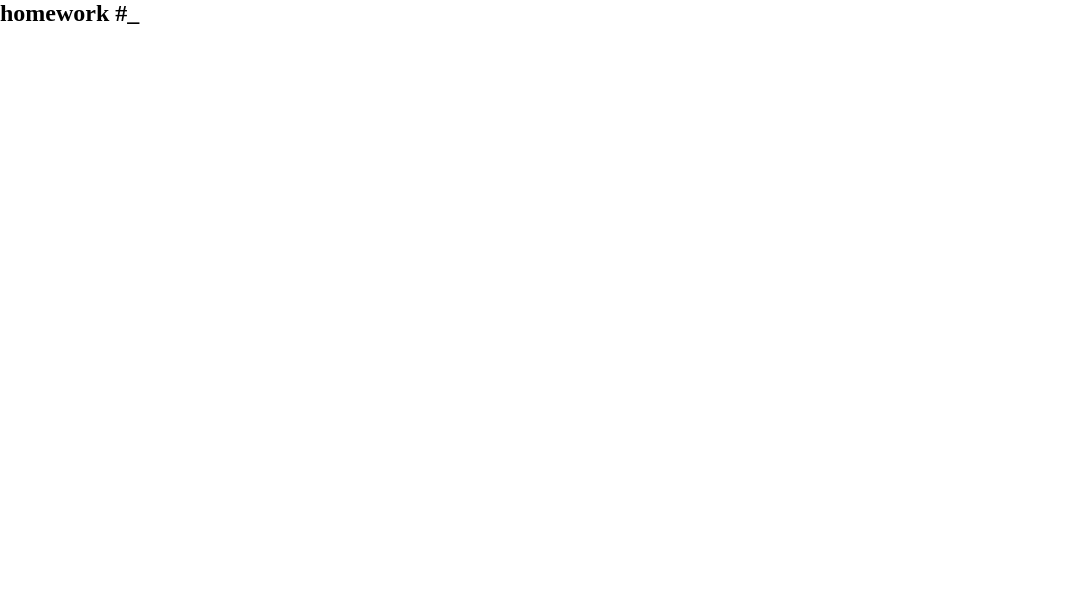
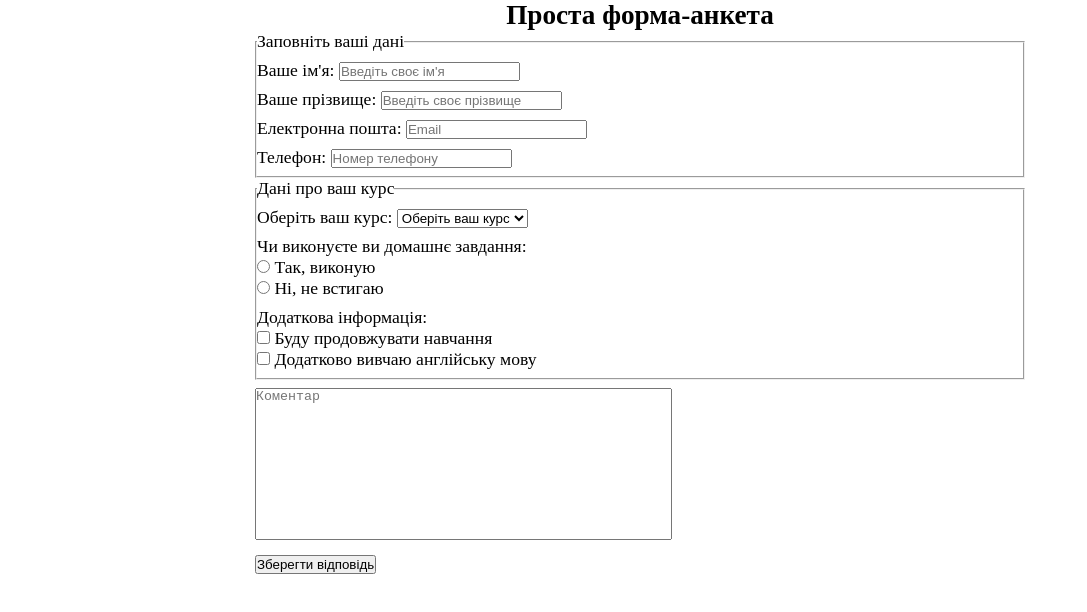
Before and after one commit to Mariia-Smolkova/HomeWork2026, a plain HTML site: page index.html in a window 1280 px wide. Shown: the whole page, without its empty margins (0-1087 px from the left). Drawn offline with Linux system fonts and the light colour scheme.

Commit message:
add homework 5

```diff
--- a/index.html
+++ b/index.html
@@ -1,16 +1,133 @@
-<!DOCTYPE html>
+<!doctype html>
 <html lang="en">
   <head>
-    <meta charset="UTF-8">
-    <meta name="viewport" content="width=device-width, initial-scale=1.0">
-    <title>My homework template</title>
-    <link rel="stylesheet" href="./styles/style.css">
+    <meta charset="UTF-8" />
+    <meta name="viewport" content="width=device-width, initial-scale=1.0" />
+    <title>Form</title>
+    <link rel="stylesheet" href="./styles/style.css" />
   </head>
   <body>
     <header></header>
     <main>
       <section>
-            <h1>homework #_</h1>
+        <div class="container">
+          <h1>Проста форма-анкета</h1>
+          <form>
+            <fieldset>
+              <legend>Заповніть ваші дані</legend>
+              <p>
+                <label for="firstname">Ваше ім'я:</label>
+                <input
+                  id="firstname"
+                  name="firstname"
+                  placeholder="Введіть своє ім'я"
+                  required
+                  title="Поле обов'язкове для заповнення"
+                />
+              </p>
+              <p>
+                <label for="lasttname">Ваше прізвище:</label>
+                <input
+                  id="lasttname"
+                  name="lasttname"
+                  placeholder="Введіть своє прізвище"
+                  required
+                  title="Поле обов'язкове для заповнення"
+                />
+              </p>
+              <p>
+                <label for="email">Електронна пошта:</label>
+                <input
+                  id="email"
+                  name="email"
+                  placeholder="Email"
+                  required
+                  title="Поле обов'язкове для заповнення"
+                />
+              </p>
+              <p>
+                <label for="phone">Телефон:</label>
+                <input
+                  id="phone"
+                  name="phone"
+                  placeholder="Номер телефону"
+                  required
+                  title="Поле обов'язкове для заповнення"
+                />
+              </p>
+            </fieldset>
+            <fieldset>
+              <legend>Дані про ваш курс</legend>
+              <p>
+                <label for="course">Оберіть ваш курс:</label>
+                <select name="course" id="course">
+                  <option value="none" disabled selected>
+                    Оберіть ваш курс
+                  </option>
+                  <optgroup label="Front-end">
+                    <option value="Basic">Front-end Basic</option>
+                    <option value="Pro">Front-end Pro</option>
+                  </optgroup>
+                  <optgroup label="JavaScript">
+                    <option value="R_JS">React JS</option>
+                    <option value="N_JS">Node JS</option>
+                  </optgroup>
+                </select>
+              </p>
+              <p>
+                <label for="homework"
+                  >Чи виконуєте ви домашнє завдання:
+                  <br />
+                  <input
+                    type="radio"
+                    name="homework"
+                    id="Так, виконую"
+                    value="Так, виконую"
+                  />
+                  <span>Так, виконую</span>
+                  <br />
+                  <input
+                    type="radio"
+                    name="homework"
+                    id="Ні, не встигаю"
+                    value="Ні, не встигаю"
+                  />
+                  <span>Ні, не встигаю</span>
+                </label>
+              </p>
+              <p>
+                <label for="info"
+                  >Додаткова інформація:
+                  <br />
+                  <input
+                    type="checkbox"
+                    name="info"
+                    id="Буду продовжувати навчання"
+                    value="Буду продовжувати навчання"
+                  />
+                  <span>Буду продовжувати навчання</span>
+                  <br />
+                  <input
+                    type="checkbox"
+                    name="info"
+                    id="Додатково вивчаю англійську мову"
+                    value="Додатково вивчаю англійську мову"
+                  />
+                  <span>Додатково вивчаю англійську мову</span>
+                </label>
+              </p>
+            </fieldset>
+            <p>
+              <textarea
+                cols="50"
+                rows="10"
+                placeholder="Коментар"
+                style="resize: none"
+              ></textarea>
+            </p>
+            <button type="submit">Зберегти відповідь</button>
+          </form>
+        </div>
       </section>
     </main>
     <footer></footer>
--- a/styles/style.css
+++ b/styles/style.css
@@ -1,4 +1,23 @@
-* {margin: 0;
-padding: 0;
-box-sizing: border-box;
+* {
+  margin: 0;
+  padding: 0;
+  box-sizing: border-box;
 }
+
+h1 {
+  text-align: center;
+  font-size: 1.7rem;
+}
+.container {
+  max-width: 800px;
+  margin-left: auto;
+  margin-right: auto;
+  padding-left: 15px;
+  padding-right: 15px;
+  font-family: "Times New Roman", Times, serif;
+  font-size: 1.1rem;
+}
+
+p {
+  margin: 0.5rem 0;
+}
```
Lines whose indentation alone changed are shown as unchanged.
